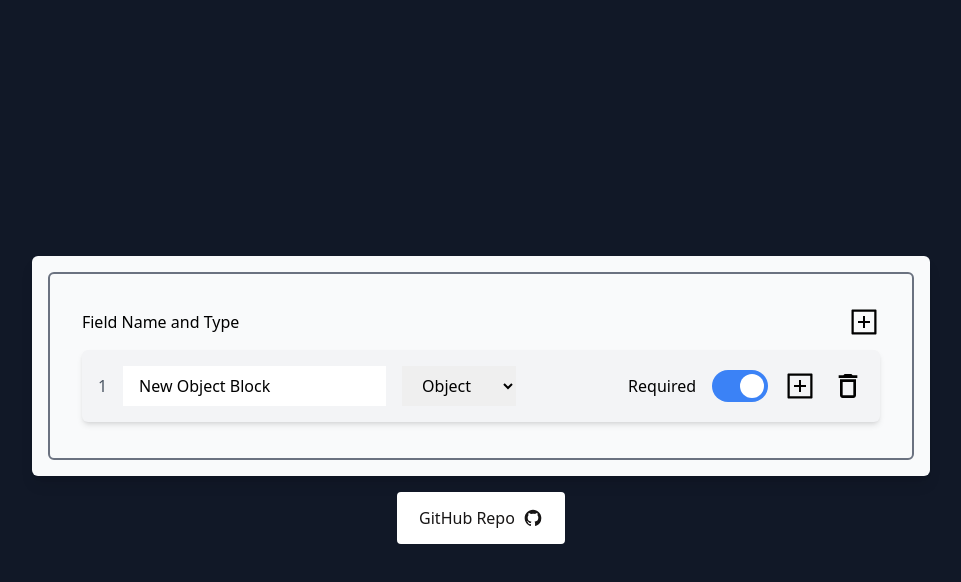
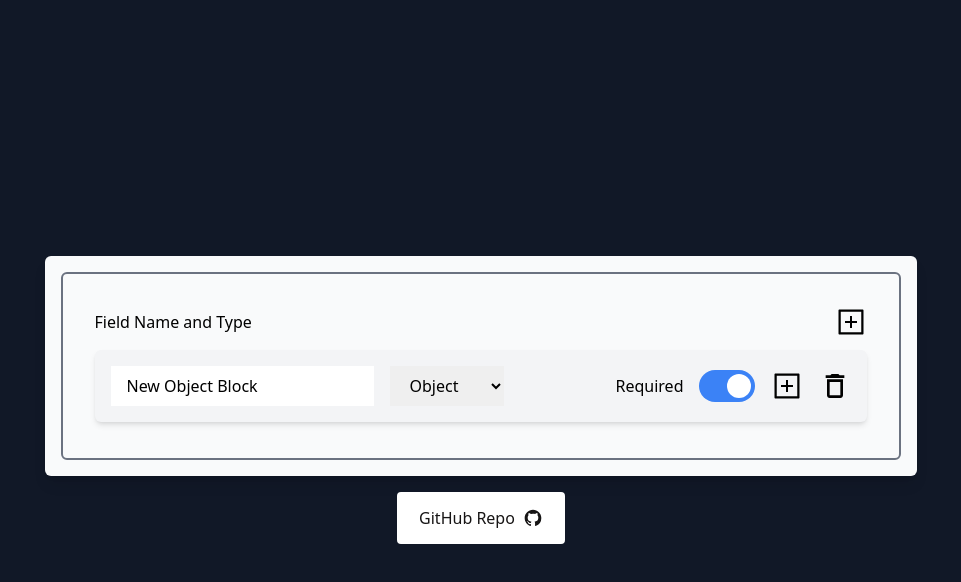
Before and after one commit to SubhanuSRoy/cosmocloud-task, a React (Create React App) app: page / in a window 1280 px wide. Both pictures are taken after a click on the button 750 px from the left and 362 px from the top of the page. Shown: the top 582 px of the page, without its empty margins (159-1120 px from the left). Built offline with nearby package versions, Linux system fonts and the light colour scheme.

Commit message:
ft. nesting of elements implemented

```diff
--- a/src/Components/Block/Block.js
+++ b/src/Components/Block/Block.js
@@ -4,7 +4,7 @@ import { MdDeleteOutline } from "react-icons/md";
 import { useDispatch } from "react-redux";
 import { blockActions } from "../../features/block/block-slice";
 
-function Block({ id, name, type, req }) {
+function Block({ id, name, type, req, level }) {
   const dispatch = useDispatch();
   const nameChange = (e) => {
     dispatch(
@@ -16,9 +16,13 @@ function Block({ id, name, type, req }) {
       })
     );
   };
+  console.log(level);
   return (
-    <div className="flex bg-gray-100 items-center justify-between p-4 gap-4 my-1 rounded-md shadow-md">
-      <h5 className="text-gray-600">{id}</h5>
+    <div
+      className="flex bg-gray-100 items-center justify-between p-4 gap-4 my-1 rounded-md shadow-md"
+      style={{ marginLeft: level > 1 ? `${level}rem` : 0 }}
+    >
+      {/* <h5 className="text-gray-600">{id}</h5> */}
       <input
         value={name}
         defaultValue="name"
@@ -72,7 +76,20 @@ function Block({ id, name, type, req }) {
       {/* plus only apprears if the type is a object */}
       {type === "Object" && (
         <button>
-          <AiOutlinePlusSquare className="h-8 w-8" />
+          <AiOutlinePlusSquare
+            className="h-8 w-8"
+            onClick={() => {
+              dispatch(
+                blockActions.addInnerBlock({
+                  parentId: id,
+                  name: "New Object Block",
+                  type: "Object",
+                  required: true,
+                  level: level,
+                })
+              );
+            }}
+          />
         </button>
       )}
       {type != "Object" && <div className="w-8"></div>}
--- a/src/Components/Interface/Interface.js
+++ b/src/Components/Interface/Interface.js
@@ -19,6 +19,26 @@ function Interface() {
     );
   };
 
+  const renderInnerBlocks = (innerBlocks, level) => {
+    if (!innerBlocks || innerBlocks.length === 0) {
+      return null;
+    }
+
+    return innerBlocks.map((innerBlock) => (
+      <div key={innerBlock.id}>
+        <Block
+          id={innerBlock.id}
+          name={innerBlock.name}
+          type={innerBlock.type}
+          req={innerBlock.required}
+          level={innerBlock.level}
+        />
+        {/* Recursively render inner blocks at the next level */}
+        {renderInnerBlocks(innerBlock.innerBlocks, level + 1)}
+      </div>
+    ));
+  };
+
   return (
     <div className="bg-gray-50 shadow-lg rounded-md p-4">
       <div className="flex flex-col p-8 border-2 border-gray-500 rounded-md min-w-[20rem]">
@@ -31,7 +51,16 @@ function Interface() {
         {blocksArr?.map((b) => {
           console.log(b.id, b.required);
           return (
-            <Block id={b.id} name={b.name} type={b.type} req={b.required} />
+            <div className="flex flex-col">
+              <Block
+                id={b.id}
+                name={b.name}
+                type={b.type}
+                req={b.required}
+                level={b.level}
+              />
+              {renderInnerBlocks(b.innerBlocks, b.level + 1)}
+            </div>
           );
         })}
       </div>
--- /dev/null
+++ b/src/data/sample.js
@@ -0,0 +1,52 @@
+const blocks = [
+  {
+    id: 1,
+    name: "B1",
+    type: "Object",
+    required: true,
+    level: 1,
+    innerBlocks: [
+      {
+        id: 101,
+        name: "B101",
+        type: "Object",
+        required: true,
+        level: 2,
+        innerBlocks: [
+          {
+            id: 10101,
+            name: "B10101",
+            type: "Object",
+            required: true,
+            level: 3,
+          },
+        ],
+      },
+    ],
+  },
+  {
+    id: 2,
+    name: "B2",
+    type: "Object",
+    required: true,
+    level: 1,
+    innerBlocks: [
+      {
+        id: 201,
+        name: "B201",
+        type: "Object",
+        required: true,
+        level: 2,
+        innerBlocks: [
+          {
+            id: 20101,
+            name: "B20101",
+            type: "Object",
+            required: true,
+            level: 3,
+          },
+        ],
+      },
+    ],
+  },
+];
--- a/src/features/block/block-slice.js
+++ b/src/features/block/block-slice.js
@@ -22,6 +22,42 @@ const blockSlice = createSlice({
         level: action.payload.level,
         innerBlocks: [],
       });
+    },
+
+    addInnerBlock(state, action) {
+      // Define a recursive function to find the parent block by id
+      const findParentBlock = (blocks, parentId) => {
+        for (const block of blocks) {
+          if (block.id === parentId) {
+            return block;
+          }
+          if (block.innerBlocks && block.innerBlocks.length > 0) {
+            const innerBlock = findParentBlock(block.innerBlocks, parentId);
+            if (innerBlock) {
+              return innerBlock;
+            }
+          }
+        }
+        return null;
+      };
+
+      let innerCount = 0;
+      // Find the parent block based on its id and add the new block into its innerBlocks array
+      const parentId = action.payload.parentId;
+      const parentBlock = findParentBlock(state.blocks, parentId);
+      if (parentBlock) {
+        // Generate the new id based on the parent block's id and level
+        const newId = parentId * 100 + (Math.floor(Math.random() * 99) + 10);
+        // Push the new block into the parent block's innerBlocks array
+        parentBlock.innerBlocks.push({
+          id: newId,
+          name: action.payload.name,
+          type: action.payload.type,
+          required: action.payload.required,
+          level: action.payload.level + 1,
+          innerBlocks: [],
+        });
+      }
     },
 
     //reducer to set an outer block.
```
